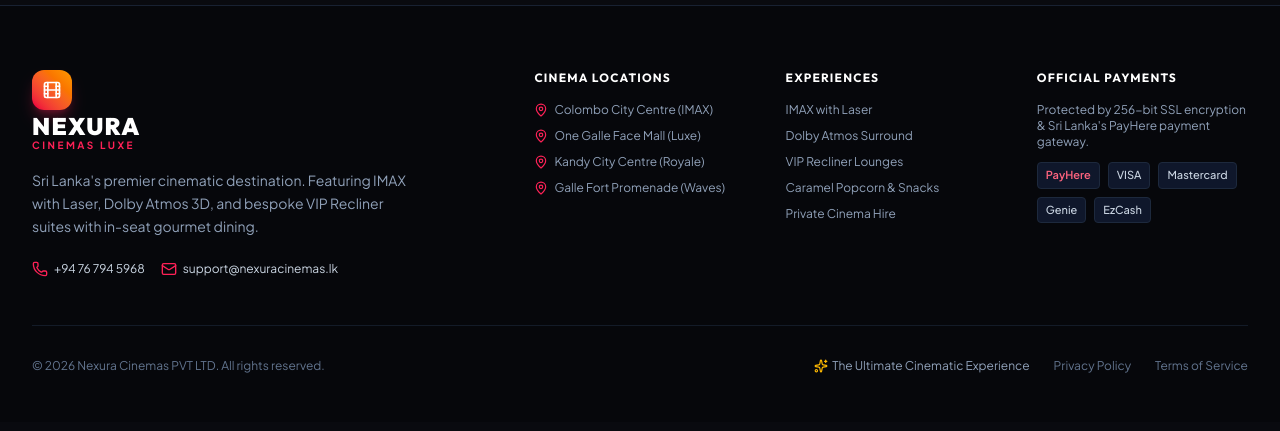
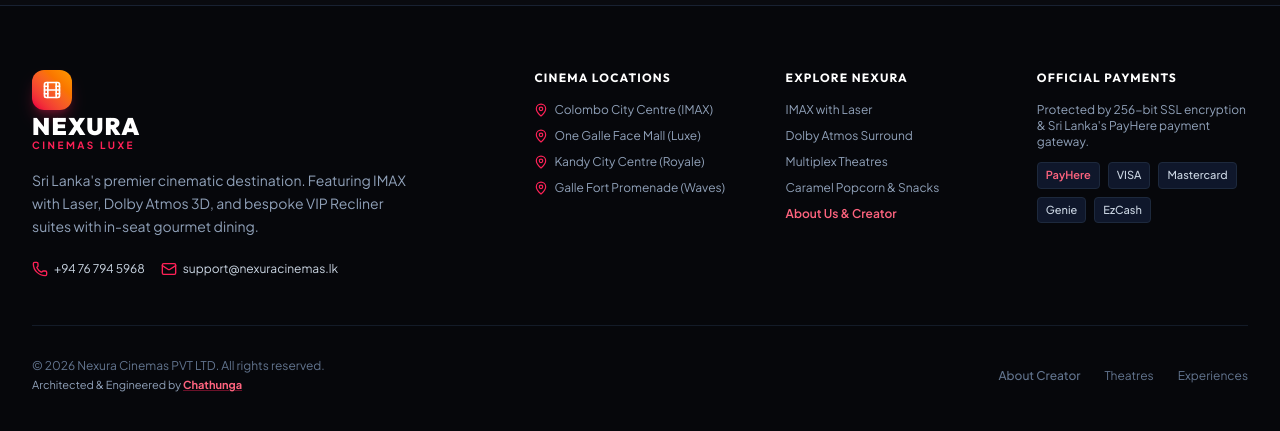
Before and after one commit to chathunga2007/Nexura-Cinemas-Booking-System-Frontend, a React (Vite) app: page /admin in a window 1280 px wide. Shown: the part 972-1403 px from the top of the page. Built offline with nearby package versions, Linux system fonts and the light colour scheme; no server answers; the HTML template or start-up script is replaced by a standard one.

Commit message:
Migrate footer component to TypeScript with quick links and brand showcase

```diff
--- a/src/components/Footer.jsx
+++ b/src/components/Footer.tsx
@@ -1,6 +1,6 @@
 import React from 'react';
 import { Link } from 'react-router-dom';
-import { Film, Phone, Mail, MapPin, ShieldCheck, Heart, Sparkles } from 'lucide-react';
+import { Film, Phone, Mail, MapPin, Sparkles } from 'lucide-react';
 
 export default function Footer() {
   return (
@@ -64,14 +64,14 @@
           {/* Experiences & Dining */}
           <div>
             <h4 className="text-xs font-bold uppercase tracking-widest text-white mb-4">
-              Experiences
+              Explore Nexura
             </h4>
             <ul className="space-y-2.5 text-xs">
-              <li><a href="#experiences" className="hover:text-rose-400 transition-colors">IMAX with Laser</a></li>
-              <li><a href="#experiences" className="hover:text-rose-400 transition-colors">Dolby Atmos Surround</a></li>
-              <li><a href="#experiences" className="hover:text-rose-400 transition-colors">VIP Recliner Lounges</a></li>
+              <li><Link to="/experiences" className="hover:text-rose-400 transition-colors">IMAX with Laser</Link></li>
+              <li><Link to="/experiences" className="hover:text-rose-400 transition-colors">Dolby Atmos Surround</Link></li>
+              <li><Link to="/theatres" className="hover:text-rose-400 transition-colors">Multiplex Theatres</Link></li>
               <li><Link to="/concessions" className="hover:text-rose-400 transition-colors">Caramel Popcorn & Snacks</Link></li>
-              <li><a href="#experiences" className="hover:text-rose-400 transition-colors">Private Cinema Hire</a></li>
+              <li><Link to="/about" className="text-rose-400 font-semibold hover:text-rose-300 transition-colors flex items-center gap-1">About Us & Creator</Link></li>
             </ul>
           </div>
 
@@ -96,13 +96,16 @@
 
         {/* Bottom Bar */}
         <div className="pt-8 flex flex-col sm:flex-row items-center justify-between text-xs text-slate-500 gap-4">
-          <p>© {new Date().getFullYear()} Nexura Cinemas PVT LTD. All rights reserved.</p>
+          <div>
+            <p>© {new Date().getFullYear()} Nexura Cinemas PVT LTD. All rights reserved.</p>
+            <p className="text-[11px] text-slate-400 mt-1">
+              Architected & Engineered by <Link to="/about" className="text-rose-400 hover:text-rose-300 font-bold underline decoration-rose-500/40">Chathunga</Link>
+            </p>
+          </div>
           <div className="flex items-center gap-6">
-            <span className="flex items-center gap-1 text-slate-400">
-              <Sparkles className="w-3.5 h-3.5 text-amber-400" /> The Ultimate Cinematic Experience
-            </span>
-            <a href="#" className="hover:text-slate-300">Privacy Policy</a>
-            <a href="#" className="hover:text-slate-300">Terms of Service</a>
+            <Link to="/about" className="hover:text-slate-300 font-medium">About Creator</Link>
+            <Link to="/theatres" className="hover:text-slate-300">Theatres</Link>
+            <Link to="/experiences" className="hover:text-slate-300">Experiences</Link>
           </div>
         </div>
 
```
